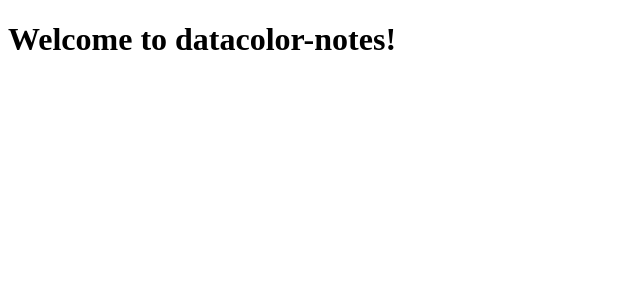
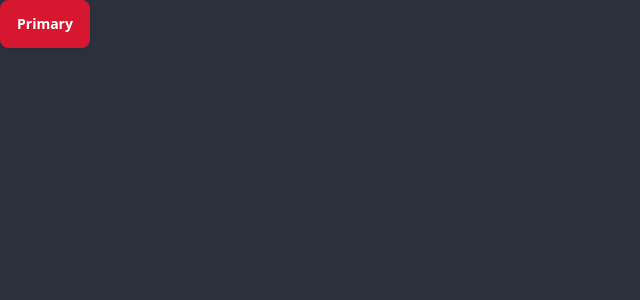
Before and after one commit to erikwski/datacolor-notes, an Angular app: page / in a window 1280 px wide. Shown: the top 300 px of the page, without its empty margins (0-640 px from the left). Built offline with nearby package versions, Linux system fonts and the light colour scheme.

Commit message:
Config daysy-ui and theme

```diff
--- a/package.json
+++ b/package.json
@@ -27,12 +27,16 @@
     "@angular/cli": "^17.3.5",
     "@angular/compiler-cli": "^17.3.0",
     "@types/jasmine": "~5.1.0",
+    "autoprefixer": "^10.4.19",
+    "daisyui": "^4.10.2",
     "jasmine-core": "~5.1.0",
     "karma": "~6.4.0",
     "karma-chrome-launcher": "~3.2.0",
     "karma-coverage": "~2.2.0",
     "karma-jasmine": "~5.1.0",
     "karma-jasmine-html-reporter": "~2.1.0",
+    "postcss": "^8.4.38",
+    "tailwindcss": "^3.4.3",
     "typescript": "~5.4.2"
   }
 }
--- a/src/app/app.component.ts
+++ b/src/app/app.component.ts
@@ -4,12 +4,8 @@ import { RouterOutlet } from '@angular/router';
 @Component({
   selector: 'app-root',
   standalone: true,
-  imports: [RouterOutlet],
-  template: `
-    <h1>Welcome to {{title}}!</h1>
-
-    <router-outlet />
-  `,
+  imports: [],
+  template: ` <button class="btn btn-primary">Primary</button> `,
   styles: [],
 })
 export class AppComponent {
--- a/src/app/app.config.ts
+++ /dev/null
@@ -1,8 +0,0 @@
-import { ApplicationConfig } from '@angular/core';
-import { provideRouter } from '@angular/router';
-
-import { routes } from './app.routes';
-
-export const appConfig: ApplicationConfig = {
-  providers: [provideRouter(routes)]
-};
--- a/src/app/app.routes.ts
+++ /dev/null
@@ -1,3 +0,0 @@
-import { Routes } from '@angular/router';
-
-export const routes: Routes = [];
--- a/src/main.ts
+++ b/src/main.ts
@@ -1,6 +1,5 @@
 import { bootstrapApplication } from '@angular/platform-browser';
-import { appConfig } from './app/app.config';
 import { AppComponent } from './app/app.component';
 
-bootstrapApplication(AppComponent, appConfig)
+bootstrapApplication(AppComponent)
   .catch((err) => console.error(err));
--- a/src/styles.scss
+++ b/src/styles.scss
@@ -1 +1,4 @@
 /* You can add global styles to this file, and also import other style files */
+@tailwind base;
+@tailwind components;
+@tailwind utilities;
--- /dev/null
+++ b/tailwind.config.js
@@ -0,0 +1,33 @@
+/** @type {import('tailwindcss').Config} */
+module.exports = {
+  content: ["./src/**/*.{html,ts}"],
+  plugins: [require("daisyui")],
+  theme: {},
+
+  daisyui: {
+    themes: [
+      {
+        dim: {
+          ...require("daisyui/src/theming/themes")["dim"],
+          primary: "#d7172f",
+          "primary-focus": "#c0152a",
+          "primary-content": "#ffffff",
+          info: "#66c6ff",
+          success: "#87d039",
+          warning: "#e2d562",
+          error: "#ff6f6f",
+        },
+        lofi: {
+          ...require("daisyui/src/theming/themes")["lofi"],
+          primary: "#d7172f",
+          "primary-focus": "#c0152a",
+          "primary-content": "#ffffff",
+          info: "#66c6ff",
+          success: "#87d039",
+          warning: "#e2d562",
+          error: "#ff6f6f",
+        },
+      },
+    ],
+  },
+};
```
Also changed, not shown: 1 other file (tests, documents, lock files or other folders).
